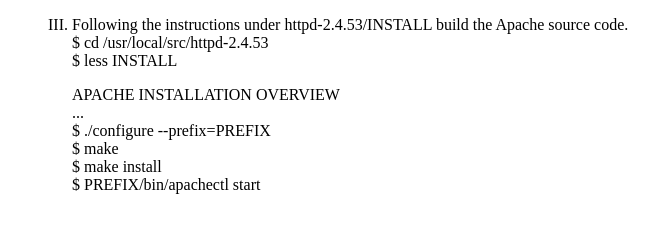
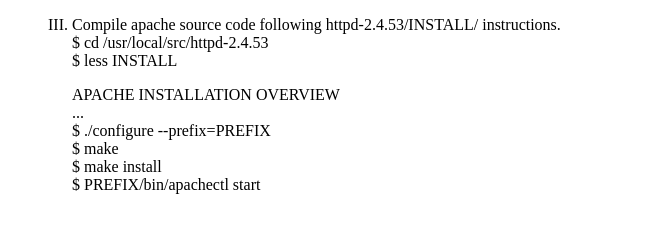
Before and after one commit to marcilr/apache, a plain HTML site: page 00INSTALL/index.html in a window 1280 px wide. Shown: the part 714-943 px from the top of the page, without its empty margins (100-755 px from the left). Drawn offline with Linux system fonts and the light colour scheme.

Commit message:
Updated step: III. Compile apache source code following httpd-2.4.53/INSTALL/ instructions.

```diff
--- a/00INSTALL/index.html
+++ b/00INSTALL/index.html
@@ -116,8 +116,8 @@
         Expanded apache source looks good.<br>
 
       <li style="margin-top:0.5cm;">
-        Following the instructions under httpd-2.4.53/INSTALL
-        build the Apache source code.<br>
+        Compile apache source code following
+        httpd-2.4.53/INSTALL/ instructions.<br>
         $ cd /usr/local/src/httpd-2.4.53<br>
         $ less INSTALL<br>
         <p>
```
